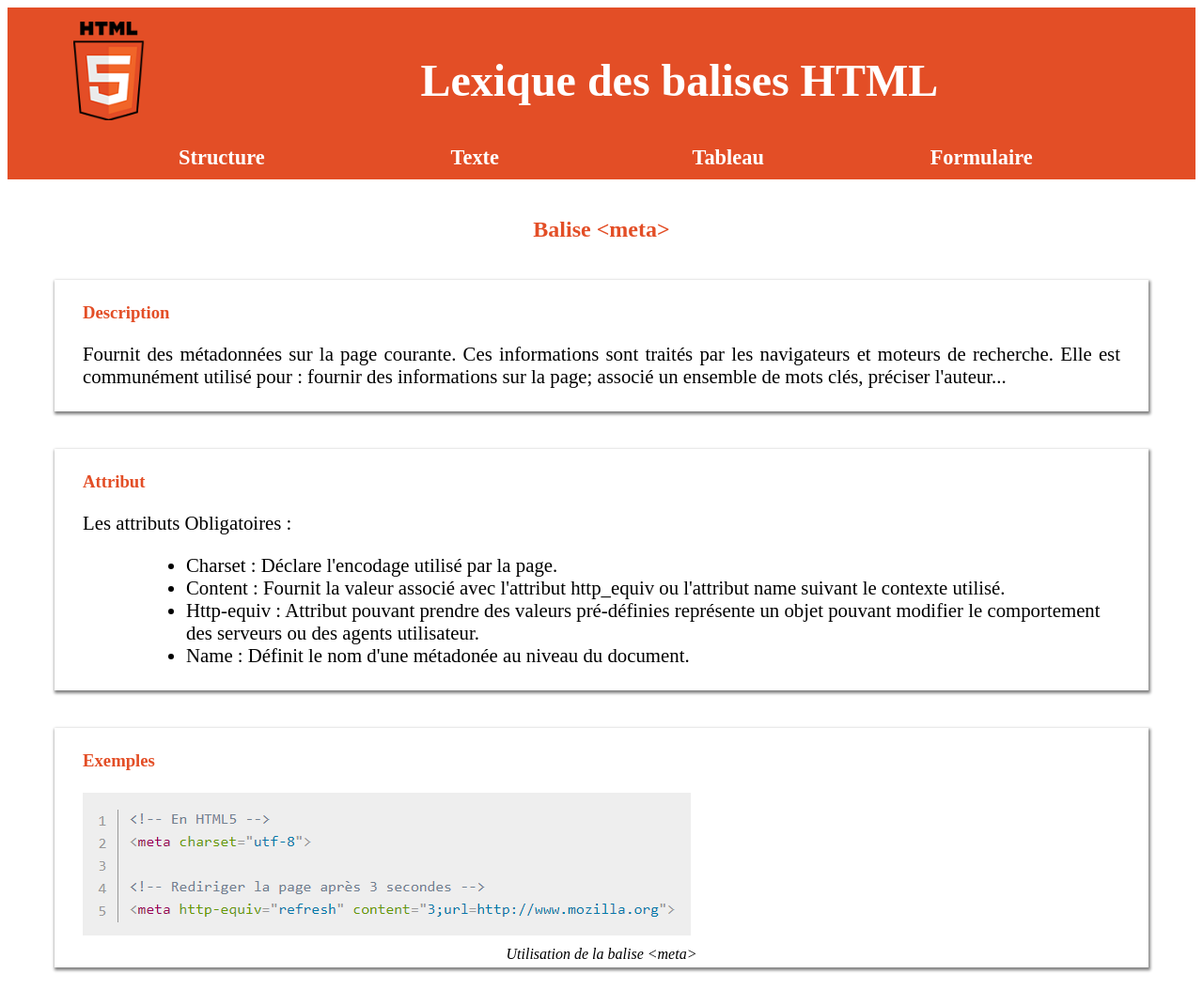
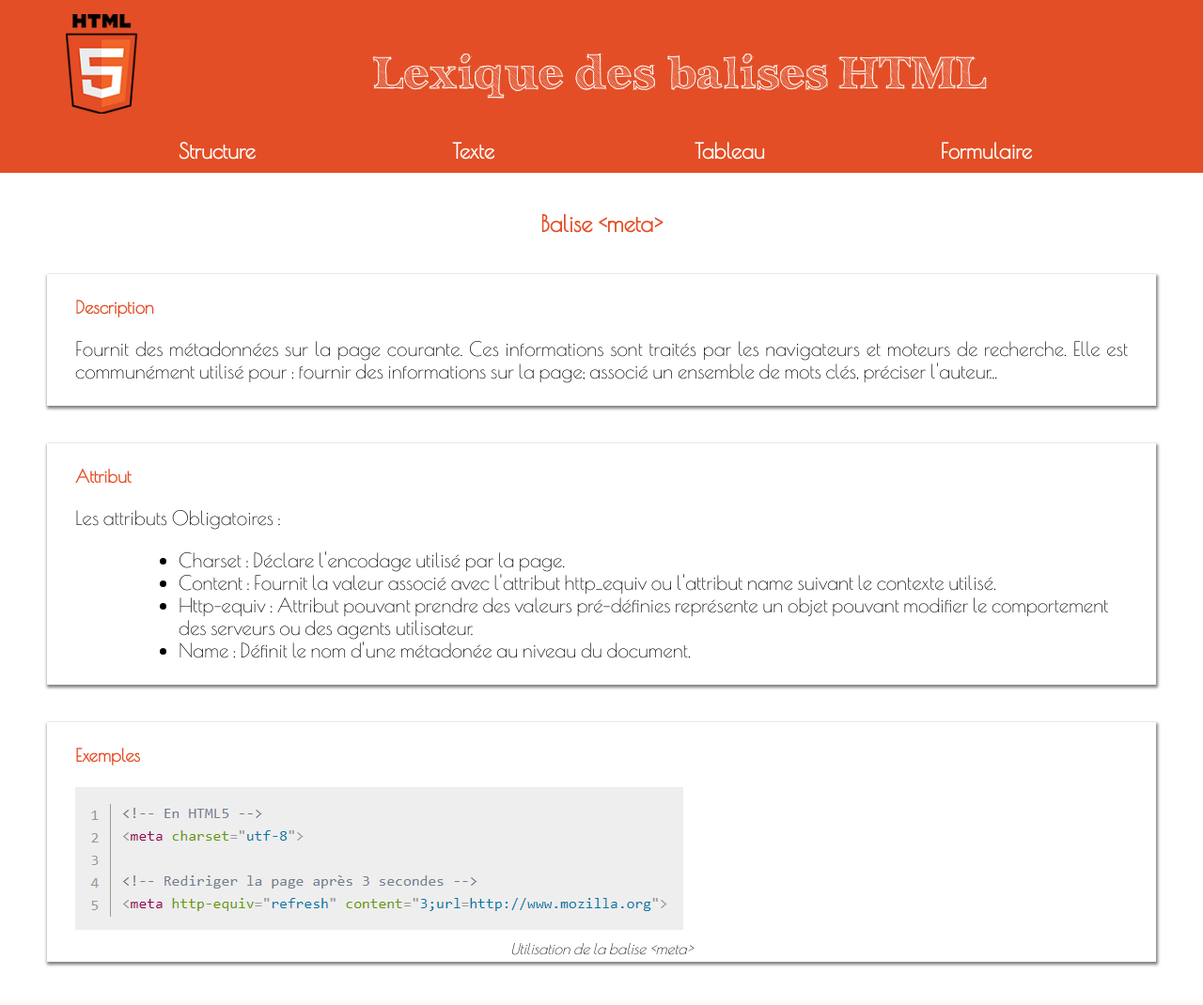
Before and after one commit to Fawlia/3femmes1homme, a PHP site: page /structure/meta.html in a window 1280 px wide. Shown: the whole page at 94% size. After the commit the page ends 1029 px from the top, so only its background shows below. Run offline with PHP 8.4, Linux system fonts and the light colour scheme; some web fonts are replaced.

Commit message:
html lien police

```diff
--- a/lexique/formulaire/form.html
+++ b/lexique/formulaire/form.html
@@ -4,6 +4,7 @@
     <head>
         <meta charset="utf-8"/>
         <title>Lexique html - Balise &lt;form&gt;</title>
+        <link href="https://fonts.googleapis.com/css?family=Poiret+One" rel="stylesheet">
         <link rel="stylesheet" type="text/css" href="../style.css">
     </head>
 
--- a/lexique/formulaire/input.html
+++ b/lexique/formulaire/input.html
@@ -4,6 +4,7 @@
     <head>
         <meta charset="utf-8"/>
         <title>Lexique html - Balise &lt;input&gt; </title>
+        <link href="https://fonts.googleapis.com/css?family=Poiret+One" rel="stylesheet">
         <link rel="stylesheet" type="text/css" href="../style.css">
     </head>
 
--- a/lexique/formulaire/select.html
+++ b/lexique/formulaire/select.html
@@ -4,6 +4,7 @@
     <head>
         <meta charset="utf-8"/>
         <title>Lexique html - Balise &lt;select&gt;</title>
+        <link href="https://fonts.googleapis.com/css?family=Poiret+One" rel="stylesheet">
         <link rel="stylesheet" type="text/css" href="../style.css">
     </head>
 
--- a/lexique/formulaire/textarea.html
+++ b/lexique/formulaire/textarea.html
@@ -4,6 +4,7 @@
     <head>
         <meta charset="utf-8"/>
         <title>Lexique html - Balise &lt;textarea&gt;</title>
+        <link href="https://fonts.googleapis.com/css?family=Poiret+One" rel="stylesheet">
         <link rel="stylesheet" type="text/css" href="../style.css">
     </head>
 
--- a/lexique/structure/body.html
+++ b/lexique/structure/body.html
@@ -4,6 +4,7 @@
     <head>
         <meta charset="utf-8"/>
         <title>Lexique html - Balise &lt;body&gt;</title>
+        <link href="https://fonts.googleapis.com/css?family=Poiret+One" rel="stylesheet">
         <link rel="stylesheet" type="text/css" href="../style.css">
     </head>
 
--- a/lexique/structure/head.html
+++ b/lexique/structure/head.html
@@ -4,6 +4,7 @@
     <head>
         <meta charset="utf-8"/>
         <title>Lexique html - Balise &lt;head&gt;</title>
+        <link href="https://fonts.googleapis.com/css?family=Poiret+One" rel="stylesheet">
         <link rel="stylesheet" type="text/css" href="../style.css">
     </head>
 
--- a/lexique/structure/html.html
+++ b/lexique/structure/html.html
@@ -4,6 +4,7 @@
 	<head>
 		<meta charset="utf-8"/>
 		<title>Lexique html - Balise &lt;html&gt;</title>
+        <link href="https://fonts.googleapis.com/css?family=Poiret+One" rel="stylesheet">
         <link rel="stylesheet" type="text/css" href="../style.css">
 	</head>
 
--- a/lexique/structure/meta.html
+++ b/lexique/structure/meta.html
@@ -4,6 +4,7 @@
     <head>
         <meta charset="utf-8"/>
         <title>Lexique html - Balise &lt;meta&gt;</title>
+        <link href="https://fonts.googleapis.com/css?family=Poiret+One" rel="stylesheet">
         <link rel="stylesheet" type="text/css" href="../style.css">
     </head>
 
--- a/lexique/structure/title.html
+++ b/lexique/structure/title.html
@@ -4,6 +4,7 @@
     <head>
         <meta charset="utf-8"/>
         <title>Lexique html - Balise &lt;title&gt;</title>
+        <link href="https://fonts.googleapis.com/css?family=Poiret+One" rel="stylesheet">
         <link rel="stylesheet" type="text/css" href="../style.css">
     </head>
 
--- a/lexique/style.css
+++ b/lexique/style.css
@@ -1,6 +1,12 @@
+/* menu deroulant*/
 
-/* menu deroulant*/
-nav{
+
+body, html
+{
+margin:0px;
+}
+
+ nav{
 	background-color:  #E34E26 ;
 }
 
@@ -18,7 +24,7 @@ nav{
 	padding-top: 10px;
 	padding-bottom: 10px;
 	color: #fff;
-	font-family: 'poiret';
+	font-family: 'Poiret One';
 	font-size: 1.4em;
 }
 
@@ -41,55 +47,67 @@ nav{
 }
 
 /* background des liens menus */
+
 #menu li:first-child{
 background-color: #E34E26;
+}
 
-}
 #menu li:nth-child(2){
 background-color: #E34E26;
+}
 
-}
 #menu li:nth-child(3){
 background-color: #E34E26;
+}
 
-}
 #menu li:last-child{
 background-color:  #E34E26;
+}
 
-}
 /* background des liens sous menus */
+
 #menu li:first-child li{
 background:#E34E26;
 }
+
 #menu li:nth-child(2) li{
 background:#E34E26;
 }
+
 #menu li:nth-child(3) li{
 background:#E34E26;
 }
+
 #menu li:last-child li{
 background:#E34E26;
 }
+
 /* background des liens menus et sous menus au survol */
+
 #menu li:first-child:hover, #menu li:first-child li:hover{
 background:#FF977B;
 }
+
 #menu li:nth-child(2):hover, #menu li:nth-child(2) li:hover{
 background:#FF977B;
 }
+
 #menu li:nth-child(3):hover, #menu li:nth-child(3) li:hover{
 background:#FF977B;
 }
+
 #menu li:last-child:hover, #menu li:last-child li:hover{
 background:#FF977B;
 }
+
 /* les a href */
+
 #menu a{
 	text-decoration:none;
 	display:block;
 	padding:8px 32px;
 	color:#fff;
-	font-family: 'poiret';
+	font-family: 'Poiret One';
 	font-style: bold;
 	font-size: 0.8em;
 }
@@ -109,14 +127,15 @@ color:#000;
 }
 
 /* Texte */
+
 @font-face{
 	font-family:'ArchisticoB';
 	src: url('Archistico_Bold.ttf');
 }
 
 @font-face{
-	font-family:'poiret';
-	src: url('PoiretOne-Regular.ttf');
+	font-family:'Poiret One';
+	src: url('Poiret OneOne-Regular.ttf');
 }
 
 h1 {
@@ -129,35 +148,38 @@ h1 {
 }
 
 p{
-	font-family: 'poiret';
+	font-family: 'Poiret One';
 	font-size: 1.3em;
 	text-align: justify;
 }
 
 h2 {
-	font-family: 'ArchisticoB';
+	font-family: 'Poiret One';
 	text-align: center;
+	padding-top: 20px;
+	color: #E34E26;
 }
 
 h3{
-	font-family: 'poiret';
+	font-family: 'Poiret One';
 	font-style: bold;
-
+	color: #E34E26;
 }
 
 .liste {
-	font-family: 'poiret';
+	font-family: 'Poiret One';
 	font-size: 1.3em;
 	margin-left: 70px;
 }
 
 figcaption {
-	font-family: 'poiret';
+	font-family: 'Poiret One';
 	font-style: italic;
 	text-align: center;
 }
 
 /* Images */
+
 .logo {
 	width: 6%;
 	height: 7%;
@@ -171,13 +193,12 @@ figure {
 	margin: auto;
 }
 
-
 /*bloc*/
 
 header {
 	background-color: #E34E26;
+}
 
-}
 .des{
 	width : auto;
 	margin-top: 40px;
@@ -188,9 +209,11 @@ header {
 	padding-left: 30px;
 	padding-right: 30px;
 }
+
 .format{
 	box-shadow: 1px 2px 3px 1px grey;
 }
+
 .att{
 	width : auto;
 	margin-top: 40px;
@@ -223,471 +246,4 @@ header {
 	padding-bottom: 5px;
 	padding-left: 30px;
 	padding-right: 30px;
-=======
-nav{
-background-color:  #52b1b3 ;
 }
->>>>>>> 8eba18636427675239d205c6ac12d9b2a23a50ec
-
-}
-
-
-
-/* menu deroulant*/
-
-nav{
-
-	background-color:  #E34E26 ;
-
-}
-
-
-
-#menu, #menu ul{
-
-	padding:0;
-
-	margin:0;
-
-	list-style:none;
-
-	text-align:center;
-
-}
-
-
-
-#menu li{
-
-	display:inline-block;
-
-	position:relative;
-
-	width: 21%;
-
-	padding-top: 10px;
-
-	padding-bottom: 10px;
-
-	color: #fff;
-
-	font-family: 'poiret';
-
-	font-size: 1.4em;
-
-}
-
-
-
-#menu ul li{
-
-	display:inherit;
-
-}
-
-
-
-#menu ul{
-
-	position:absolute;
-
-	z-index: 1000;
-
-	max-height:0;
-
-	left: 0;
-
-	right: 0;
-
-	overflow:hidden;
-
-}
-
-
-
-#menu li:hover ul{
-
-	max-height:20em;
-
-	width: 475%;
-
-}
-
-
-
-/* background des liens menus */
-
-#menu li:first-child{
-
-background-color: #E34E26;
-
-
-
-}
-
-#menu li:nth-child(2){
-
-background-color: #E34E26;
-
-
-
-}
-
-#menu li:nth-child(3){
-
-background-color: #E34E26;
-
-
-
-}
-
-#menu li:last-child{
-
-background-color:  #E34E26;
-
-
-
-}
-
-/* background des liens sous menus */
-
-#menu li:first-child li{
-
-background:#E34E26;
-
-}
-
-#menu li:nth-child(2) li{
-
-background:#E34E26;
-
-}
-
-#menu li:nth-child(3) li{
-
-background:#E34E26;
-
-}
-
-#menu li:last-child li{
-
-background:#E34E26;
-
-}
-
-/* background des liens menus et sous menus au survol */
-
-#menu li:first-child:hover, #menu li:first-child li:hover{
-
-background:#FF977B;
-
-}
-
-#menu li:nth-child(2):hover, #menu li:nth-child(2) li:hover{
-
-background:#FF977B;
-
-}
-
-#menu li:nth-child(3):hover, #menu li:nth-child(3) li:hover{
-
-background:#FF977B;
-
-}
-
-#menu li:last-child:hover, #menu li:last-child li:hover{
-
-background:#FF977B;
-
-}
-
-/* les a href */
-
-#menu a{
-
-	text-decoration:none;
-
-	display:block;
-
-	padding:8px 32px;
-
-	color:#fff;
-
-	font-family: 'poiret';
-
-	font-style: bold;
-
-	font-size: 0.8em;
-
-}
-
-
-
-#menu ul a{
-
-	padding:8px 0;
-
-	width : 100%;
-
-}
-
-
-
-#menu li:hover li a{
-
-	color:#fff;
-
-	text-transform:inherit;
-
-}
-
-
-
-#menu li:hover a, #menu li li:hover a{
-
-color:#000;
-<<<<<<< HEAD
-
-}
-
-
-
-/* Texte */
-
-@font-face{
-
-	font-family:'ArchisticoB';
-
-	src: url('Archistico_Bold.ttf');
-
-}
-
-
-
-@font-face{
-
-	font-family:'poiret';
-
-	src: url('PoiretOne-Regular.ttf');
-
-}
-
-
-
-h1 {
-
-	font-family: 'ArchisticoB';
-
-	font-size: 3em;
-
-	text-align: center;
-
-	margin-top: 0px;
-
-	color: white;
-
-	padding-top: 50px;
-
-}
-
-
-
-p{
-
-	font-family: 'poiret';
-
-	font-size: 1.3em;
-
-	text-align: justify;
-
-}
-
-
-
-h2 {
-
-	font-family: 'poiret';
-
-	text-align: center;
-
-	padding-top: 20px;
-
-	color: #E34E26;
-
-}
-
-
-
-h3{
-
-	font-family: 'poiret';
-
-	font-style: bold;
-
-	color: #E34E26;
-
-}
-
-
-
-.liste {
-
-	font-family: 'poiret';
-
-	font-size: 1.3em;
-
-	margin-left: 70px;
-
-}
-
-
-
-figcaption {
-
-	font-family: 'poiret';
-
-	font-style: italic;
-
-	text-align: center;
-
-}
-
-
-
-/* Images */
-
-.logo {
-
-	width: 6%;
-
-	height: 7%;
-
-	float : left;
-
-	margin-right: 20px;
-
-	margin-left: 70px;
-
-	margin-top: 15px;
-
-}
-
-
-
-figure {
-
-	margin: auto;
-
-}
-
-
-
-
-
-/*bloc*/
-
-
-
-header {
-
-	background-color: #E34E26;
-
-
-
-}
-
-.des{
-
-	width : auto;
-
-	margin-top: 40px;
-
-	margin-left: 50px;
-
-	margin-right: 50px;
-
-	padding-top : 5px;
-
-	padding-bottom: 5px;
-
-	padding-left: 30px;
-
-	padding-right: 30px;
-
-}
-
-.format{
-
-	box-shadow: 1px 2px 3px 1px grey;
-
-}
-
-.att{
-
-	width : auto;
-
-	margin-top: 40px;
-
-	margin-left: 50px;
-
-	margin-right: 50px;
-
-	padding-top : 5px;
-
-	padding-bottom: 5px;
-
-	padding-left: 30px;
-
-	padding-right: 30px;
-
-}
-
-
-
-.ex{
-
-	width : auto;
-
-	margin-top: 40px;
-
-	margin-left: 50px;
-
-	margin-right: 50px;
-
-	margin-bottom: 40px;
-
-	padding-top : 5px;
-
-	padding-bottom: 5px;
-
-	padding-left: 30px;
-
-	padding-right: 30px;
-
-}
-
-
-
-.ht{
-
-	width : auto;
-
-	margin-top: 50px;
-
-	margin-left: 50px;
-
-	margin-right: 50px;
-
-	padding-top : 5px;
-
-	padding-bottom: 5px;
-
-	padding-left: 30px;
-
-	padding-right: 30px;
-
-}
-=======
->>>>>>> b4b617bcbefe12e46c9952ef94ead5abcada916f
-}
->>>>>>> 8eba18636427675239d205c6ac12d9b2a23a50ec
--- a/lexique/tableau/table.html
+++ b/lexique/tableau/table.html
@@ -4,6 +4,7 @@
     <head>
         <meta charset="utf-8"/>
         <title> Lexique HTML - Balise &lt;table&gt; </title>
+        <link href="https://fonts.googleapis.com/css?family=Poiret+One" rel="stylesheet">
         <link rel="stylesheet" type="text/css" href="../style.css">
     </head>
 
--- a/lexique/tableau/td.html
+++ b/lexique/tableau/td.html
@@ -4,6 +4,7 @@
     <head>
         <meta charset="utf-8"/>
         <title>Lexique HTML - Balise &lt;td&gt; </title>
+        <link href="https://fonts.googleapis.com/css?family=Poiret+One" rel="stylesheet">
         <link rel="stylesheet" type="text/css" href="../style.css">
     </head>
 
--- a/lexique/tableau/tr.html
+++ b/lexique/tableau/tr.html
@@ -4,6 +4,7 @@
     <head>
         <meta charset="utf-8"/>
         <title>Lexique HTML - Balise &lt;tr&gt; </title>
+        <link href="https://fonts.googleapis.com/css?family=Poiret+One" rel="stylesheet">
         <link rel="stylesheet" type="text/css" href="../style.css">
     </head>
 
--- a/lexique/texte/em.html
+++ b/lexique/texte/em.html
@@ -4,6 +4,7 @@
     <head>
         <meta charset="utf-8"/>
         <title>Lexique HTML - Balise &lt;em&gt; </title>
+        <link href="https://fonts.googleapis.com/css?family=Poiret+One" rel="stylesheet">
         <link rel="stylesheet" type="text/css" href="../style.css">
     </head>
 
--- a/lexique/texte/p.html
+++ b/lexique/texte/p.html
@@ -4,6 +4,7 @@
     <head>
         <meta charset="utf-8"/>
         <title>Lexique HTML - Balise &lt;p&gt; </title>
+        <link href="https://fonts.googleapis.com/css?family=Poiret+One" rel="stylesheet">
         <link rel="stylesheet" type="text/css" href="../style.css">
     </head>
 
--- a/lexique/texte/pre.html
+++ b/lexique/texte/pre.html
@@ -4,6 +4,7 @@
     <head>
         <meta charset="utf-8"/>
         <title>Lexique HTML - &lt;pre&gt; </title>
+        <link href="https://fonts.googleapis.com/css?family=Poiret+One" rel="stylesheet">
         <link rel="stylesheet" type="text/css" href="../style.css">
     </head>
 
--- a/lexique/texte/strong.html
+++ b/lexique/texte/strong.html
@@ -4,6 +4,7 @@
     <head>
         <meta charset="utf-8"/>
         <title>Lexique HTML - &lt;strong&gt; </title>
+        <link href="https://fonts.googleapis.com/css?family=Poiret+One" rel="stylesheet">
         <link rel="stylesheet" type="text/css" href="../style.css">
     </head>
 
```
Also changed, not shown: lexique/Archistico_Bold.ttf (added), lexique/PoiretOne-Regular.ttf (added).
